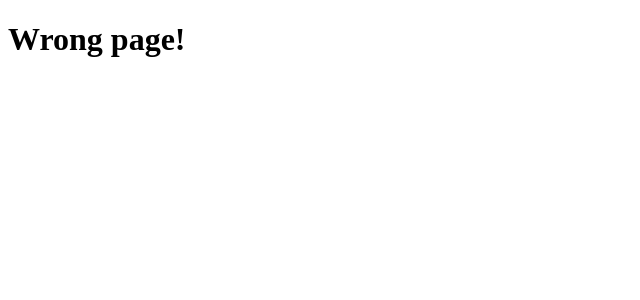
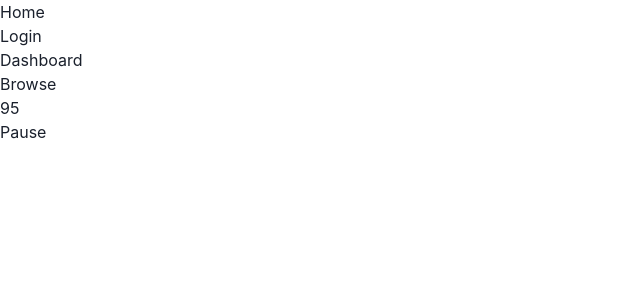
Before and after one commit to s0m3y3/lymb, a React (Vite) app in the folder client/: page /interval in a window 1280 px wide. Before the commit this address had no page. Shown: the top 300 px of the page, without its empty margins (0-640 px from the left). Built offline with nearby package versions, Linux system fonts and the light colour scheme; a web font is replaced by a local one.

Commit message:
able to get countdown to work but need to make it better

```diff
--- a/client/src/main.jsx
+++ b/client/src/main.jsx
@@ -7,6 +7,7 @@ import Dashboard from "./pages/Dashboard";
 import Browse from "./pages/Browse.jsx";
 import Home from "./pages/Home.jsx";
 import Navbar from "./components/Navtab.jsx";
+import Interval from "./pages/Interval.jsx"
 
 const router = createBrowserRouter([
   {
@@ -35,6 +36,10 @@ const router = createBrowserRouter([
         path: "/browse",
         element: <Browse />,
       },
+      {
+        path: "/interval",
+        element: <Interval />,
+      },
     ],
   },
 ]);
--- /dev/null
+++ b/client/src/pages/Interval.jsx
@@ -0,0 +1,35 @@
+import { Container } from "@chakra-ui/react";
+import React, { useRef, useEffect, useState } from "react";
+
+export default function Interval() {
+  const [num, setNum] = useState(100);
+  const [pause, setPause] = useState(false);
+
+  let intervalRef = useRef();
+
+  const decreaseNum = () => setNum((prev) => prev - 1);
+
+  useEffect(() => {
+    intervalRef.current = setInterval(decreaseNum, 1000);
+
+    return () => clearInterval(intervalRef.current);
+  }, []);
+
+  const handleClick = () => {
+    if (!pause) {
+      clearInterval(intervalRef.current);
+    } else {
+      intervalRef.current = setInterval(decreaseNum, 1000);
+    }
+    setPause((prev) => !prev);
+  };
+  <Container>
+
+</Container>
+  return (
+    <div id="timer">
+      <div>{num}</div>
+      <button onClick={handleClick}>{pause ? "Start" : "Pause"}</button>
+    </div>
+  );
+}
--- a/package.json
+++ b/package.json
@@ -15,5 +15,8 @@
   "license": "ISC",
   "devDependencies": {
     "concurrently": "^8.2.0"
+  },
+  "dependencies": {
+    "react-countdown": "^2.3.5"
   }
 }
```
Also changed, not shown: 1 other file (tests, documents, lock files or other folders).
